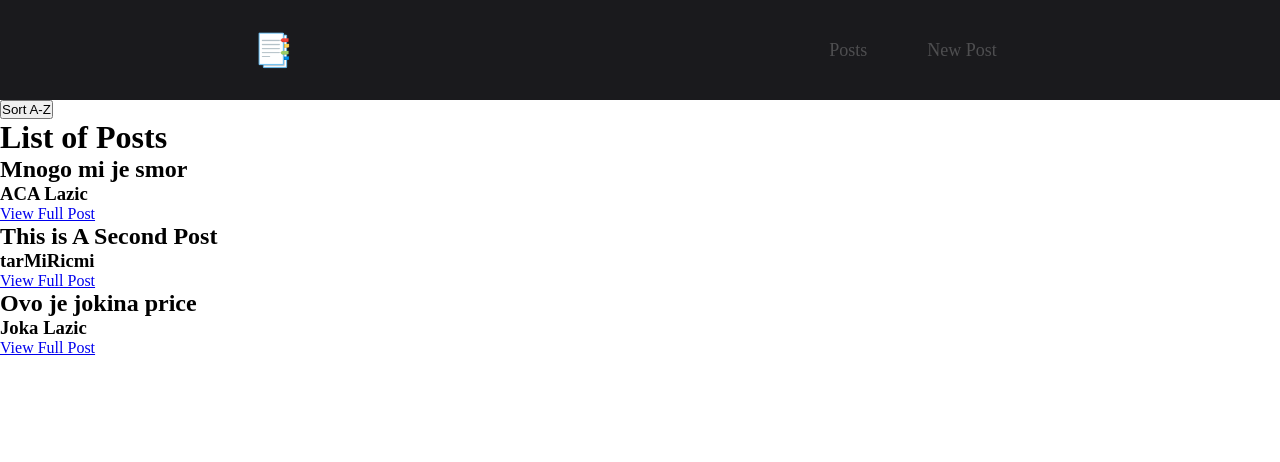
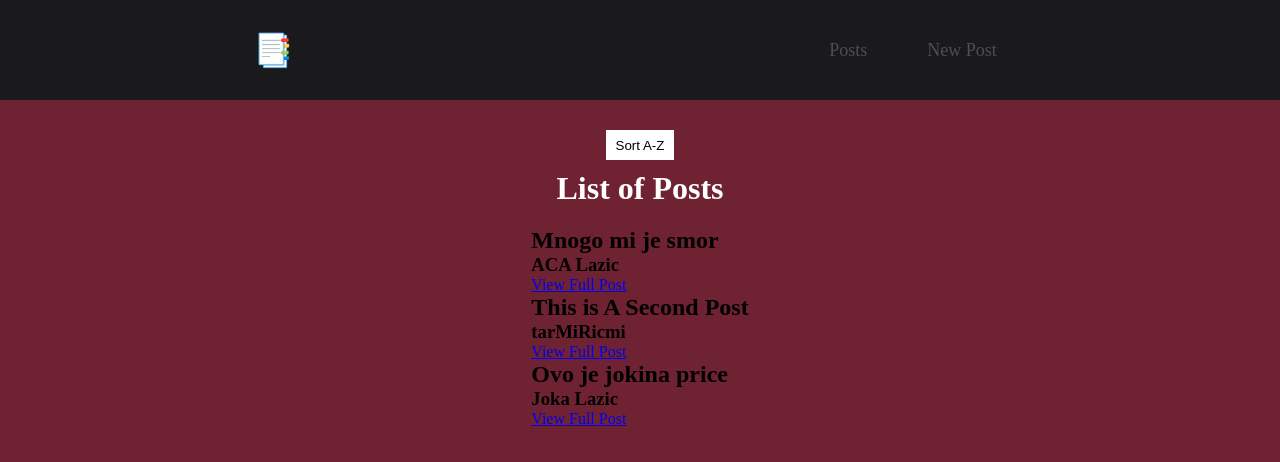
Before and after one commit to aleksandarLazic1998/Make-A-Post, a React (Create React App) app: page /posts in a window 1280 px wide. Shown: the top 462 px of the page. Built offline with nearby package versions, Linux system fonts and the light colour scheme.

Commit message:
Post list styled

```diff
--- /dev/null
+++ b/src/Pages/PostList/PostList.css
@@ -0,0 +1,29 @@
+.post_list {
+  display: flex;
+  flex-direction: column;
+  justify-content: start;
+  align-items: center;
+  min-height: calc(100vh - 100px);
+  background-color: #6f2232;
+  padding-top: 30px;
+}
+.post_list button {
+  margin-bottom: 10px;
+  height: 30px;
+  padding: 10px;
+  display: flex;
+  justify-content: center;
+  align-items: center;
+  background-color: white;
+  border: 0;
+  cursor: pointer;
+}
+
+.post_list button:hover {
+  transform: scale(105%);
+}
+
+.post_list h1 {
+  color: white;
+  margin-bottom: 20px;
+}
--- a/src/Pages/PostList/PostsList.jsx
+++ b/src/Pages/PostList/PostsList.jsx
@@ -1,26 +1,26 @@
-import React from "react";
-import { useHistory, useLocation } from "react-router-dom";
-import PostComponent from "../../components/PostComponent/PostComponent";
-import sortPosts from "../../shared/sort";
-
+import React from 'react';
+import { useHistory, useLocation } from 'react-router-dom';
+import PostComponent from '../../components/PostComponent/PostComponent';
+import sortPosts from '../../shared/sort';
+import './PostList.css';
 const dummyData = [
   {
     id: 1,
-		author: "Joka Lazic",
-		title: "Ovo je jokina price",
-		body: "Danas je mnogo vruc dan i bilo je lepo Arandjelovcu",
+    author: 'Joka Lazic',
+    title: 'Ovo je jokina price',
+    body: 'Danas je mnogo vruc dan i bilo je lepo Arandjelovcu',
   },
   {
     id: 2,
-		author: "tarMiRicmi",
-		title: "This is A Second Post",
-		body: "This is the body of this Second post and it have soem text in it",
+    author: 'tarMiRicmi',
+    title: 'This is A Second Post',
+    body: 'This is the body of this Second post and it have soem text in it',
   },
   {
     id: 3,
-		author: "ACA Lazic",
-		title: "Mnogo mi je smor",
-		body: "Mnogo mi je smor a ja moram da ucim...",
+    author: 'ACA Lazic',
+    title: 'Mnogo mi je smor',
+    body: 'Mnogo mi je smor a ja moram da ucim...',
   },
 ];
 
@@ -32,18 +32,18 @@ const PostsList = () => {
   const postParams = new URLSearchParams(location.search);
 
   // Check if URLSearchParams will return true
-	const isSortingAsc = postParams.get("sort") === "asc";
+  const isSortingAsc = postParams.get('sort') === 'asc';
 
   // Sort Posts based on sortPosts method
   const sortedItems = sortPosts(dummyData, isSortingAsc);
 
   const handleSort = () => {
-		history.push(`/posts?sort=${isSortingAsc ? "desc" : "asc"}`);
+    history.push(`/posts?sort=${isSortingAsc ? 'desc' : 'asc'}`);
   };
 
   return (
-		<div>
-			<button onClick={handleSort}>Sort {isSortingAsc ? "Z-A" : "A-Z"}</button>
+    <div className="post_list">
+      <button onClick={handleSort}>Sort {isSortingAsc ? 'Z-A' : 'A-Z'}</button>
       <h1>List of Posts</h1>
       <ul>
         {sortedItems.map((post) => {
```
Lines whose indentation alone changed are shown as unchanged.
